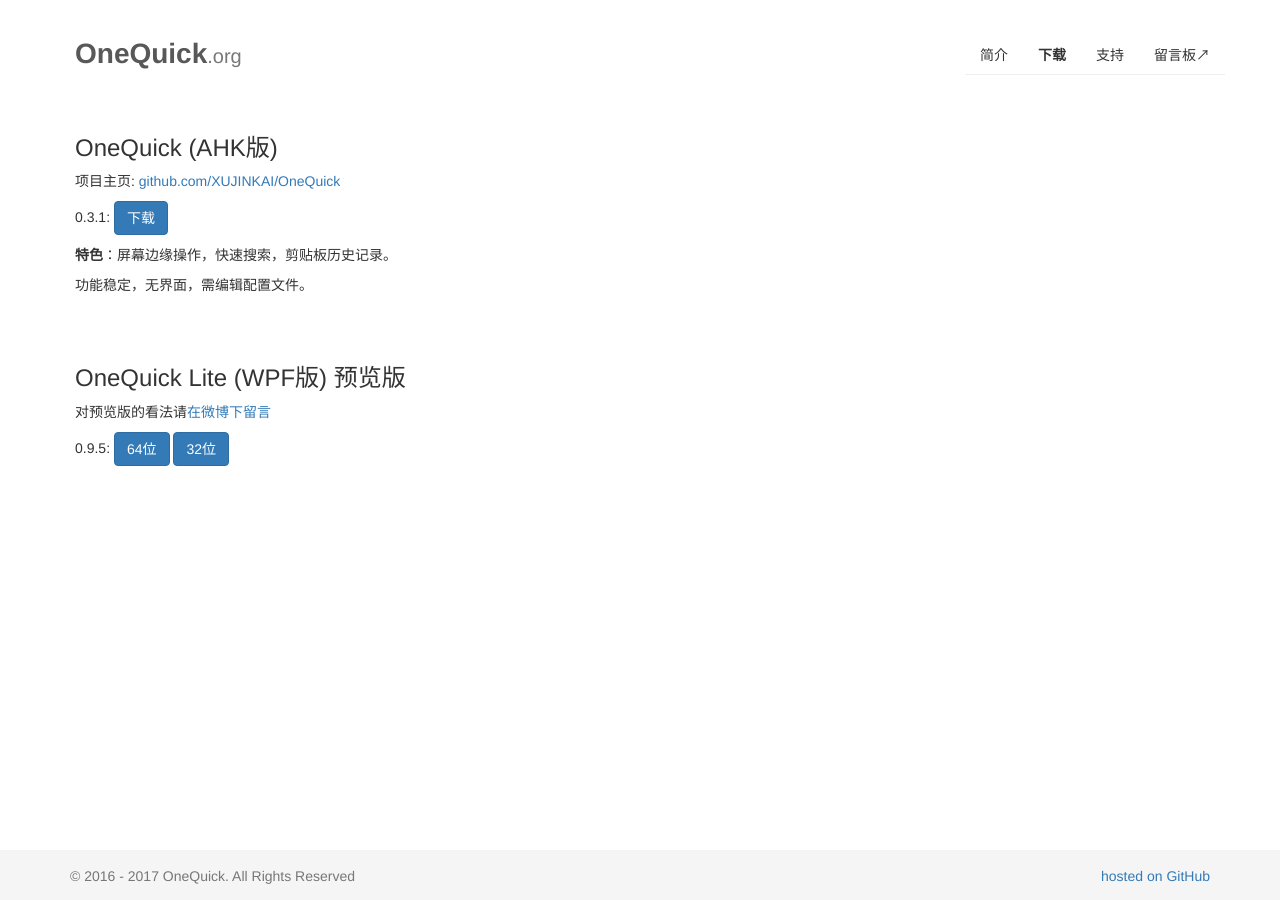
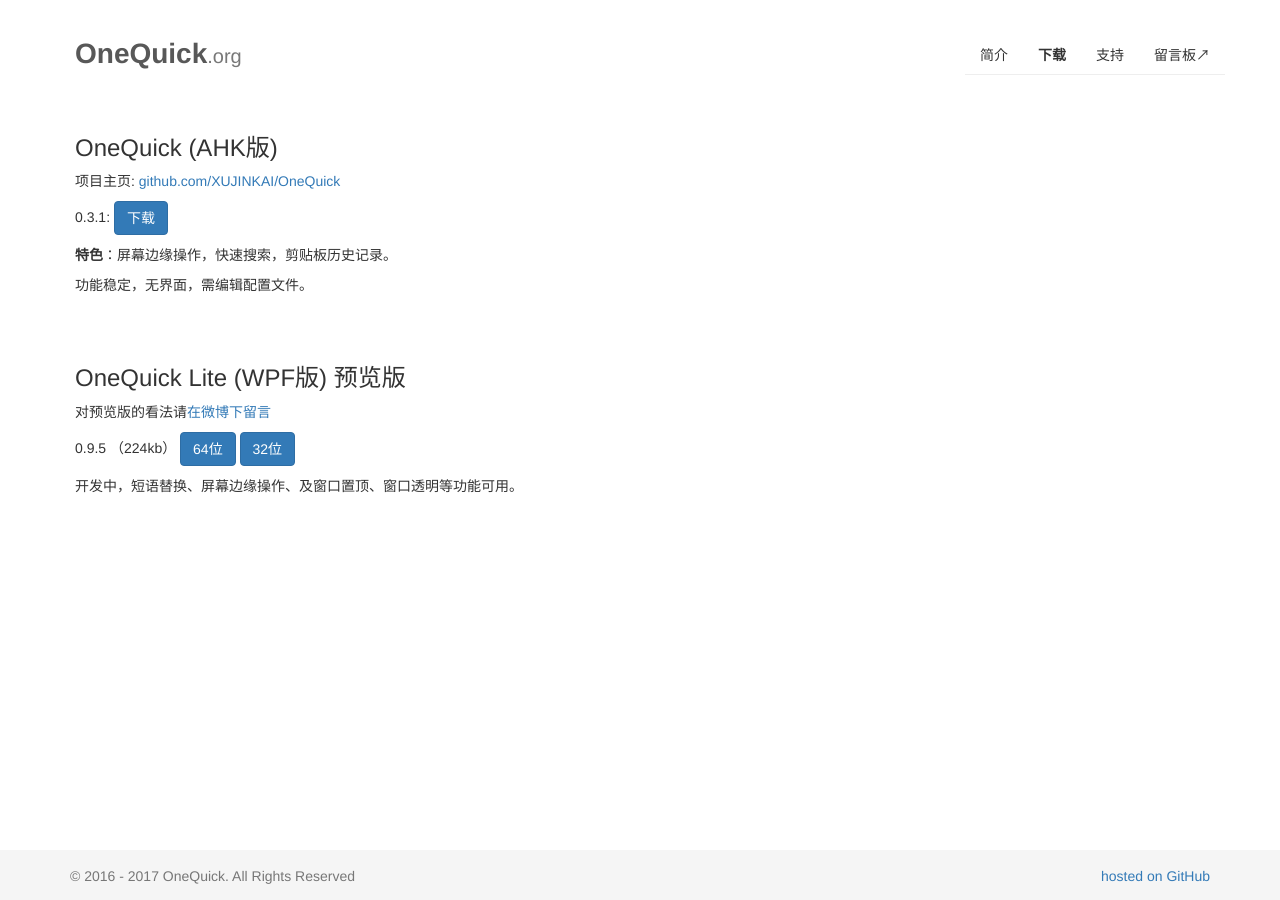
Before and after one commit to OneQuick/OneQuick.github.io-v1-legacy, a Jekyll site: the page built from download.md, in a window 1280 px wide. Built offline with Jekyll 4.4.1, drawn with Linux system fonts in a browser that asks for light colours; nearby versions of some CDN libraries.

Commit message:
Update download.md

```diff
--- a/download.md
+++ b/download.md
@@ -20,10 +20,12 @@
 
 <!-- <p>反馈：<a href="https://github.com/OneQuick/OneQuick.net/issues" target="_blank">github.com/OneQuick/OneQuick.net/issues</a></p> -->
 
-<p>对预览版的看法请<a href="http://weibo.com/6345080029/Fm4khv8rq" target="_blank">在微博下留言</a></p>
+<p>对预览版的看法请<a href="http://weibo.com/onequick" target="_blank">在微博下留言</a></p>
 
 <p>
-{{ site.lite.version }}:
+{{ site.lite.version }} （224kb）
 <a href="{{ site.lite.x64url }}"><button type="button" class="btn btn-primary">64位</button></a>
 <a href="{{ site.lite.x86url }}"><button type="button" class="btn btn-primary">32位</button></a>
 </p>
+
+开发中，短语替换、屏幕边缘操作、及窗口置顶、窗口透明等功能可用。
```
